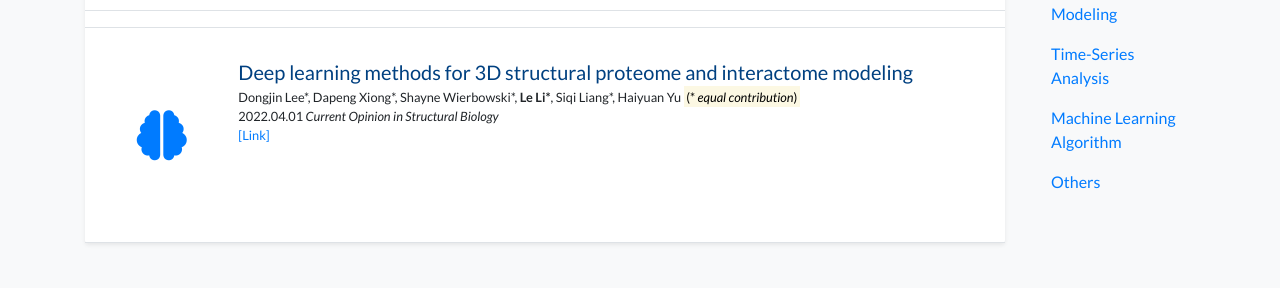
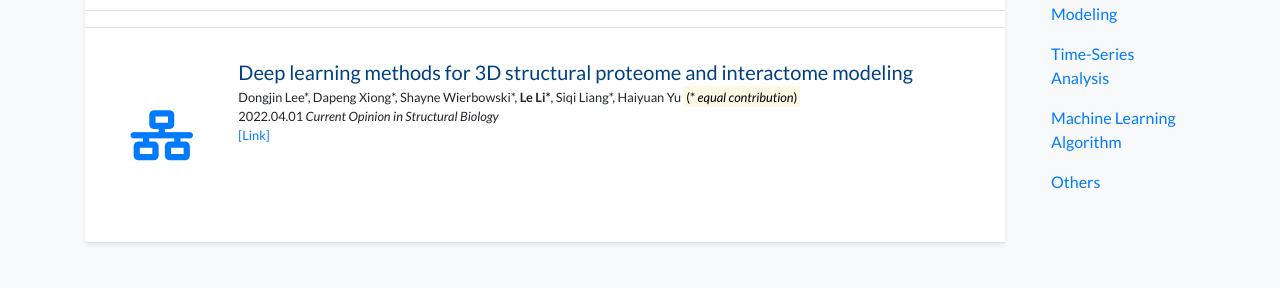
Before and after one commit to moziya/moziya, a Jekyll site: the page built from publications.html, in a window 1280 px wide and 900 px high, scrolled down 516 px. Shown: the part 150-438 px from the top of the window. Built offline with Jekyll 4.4.1, drawn with Linux system fonts in a browser that asks for light colours; nearby versions of some CDN libraries; a style sheet for code colours, icons or effects is not loaded.

Commit message:
Change showcase

```diff
--- a/_includes/widgets/publication_item.html
+++ b/_includes/widgets/publication_item.html
@@ -14,9 +14,9 @@
             <div class="d-flex align-items-center justify-content-center" style="height: 150px;">
                 {% case include.item.category %}
                     {% when "Deep Learning" %}
-                        <i class="fas fa-brain" style="font-size: 50px; color: #007bff;"></i>
+                        <i class="fas fa-network-wired" style="font-size: 50px; color: #007bff;"></i>
                     {% when "Statistical Modeling" %}
-                        <i class="fas fa-chart-area" style="font-size: 50px; color: #28a745;"></i>
+                        <i class="fas fa-chart-line" style="font-size: 50px; color: #28a745;"></i>
                     {% when "Time-Series Analysis" %}
                         <i class="fas fa-chart-line" style="font-size: 50px; color: #ffc107;"></i>
                     {% when "Machine Learning Algorithm" %}
```
